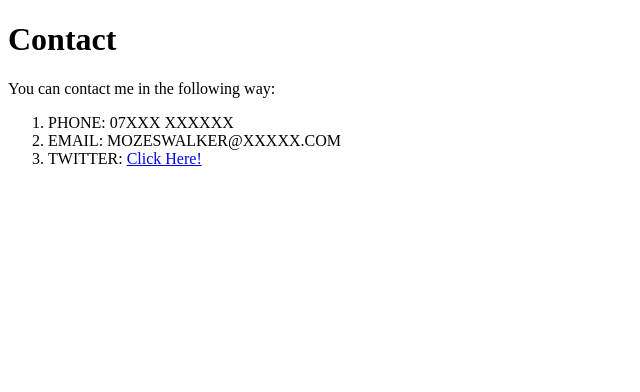
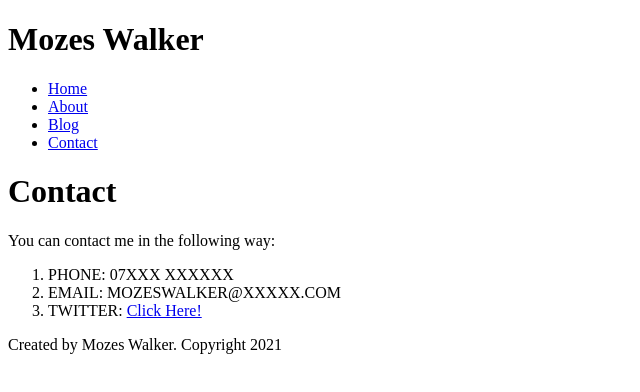
Before and after one commit to ADevCalledMo/gatsby-page, a Gatsby site: page /contact in a window 1280 px wide. Shown: the whole page, without its empty margins (0-640 px from the left). Built offline with nearby package versions, Linux system fonts and the light colour scheme; Gatsby itself is replaced by a stand-in of ours.

Commit message:
footer + header components made, implemented into pages

```diff
--- /dev/null
+++ b/src/components/footer.js
@@ -0,0 +1,11 @@
+import React from "react";
+
+const Footer = () => {
+  return (
+    <footer>
+      <p>Created by Mozes Walker. Copyright 2021</p>
+    </footer>
+  );
+};
+
+export default Footer;
--- /dev/null
+++ b/src/components/header.js
@@ -0,0 +1,18 @@
+import React from "react";
+import { Link } from "gatsby"
+
+const Header = () => {
+    return (
+        <header>
+            <h1>Mozes Walker</h1>
+            <ul>
+                <li><Link to="/">Home</Link></li>
+                <li><Link to="/about">About</Link></li>
+                <li><Link to="/blog">Blog</Link></li>
+                <li><Link to="/contact">Contact</Link></li>
+            </ul>
+        </header>
+    )
+}
+
+export default Header
--- a/src/pages/about.js
+++ b/src/pages/about.js
@@ -1,12 +1,17 @@
 import React from "react"
 import { Link } from "gatsby"
+
+import Footer from "../components/footer"
+import Header from "../components/header"
 
 const AboutPage = () => {
     return (
         <div>
+            <Header />
             <h1>About Me</h1>
             <p>Here will be a brief description of my journey so far...</p>
             <p> Need to talk to me about something? <Link to="/contact"> Contact me.</Link></p>
+            <Footer />
         </div>
     )
 }
--- a/src/pages/blog.js
+++ b/src/pages/blog.js
@@ -1,11 +1,15 @@
 import React from "react"
 
+import Footer from "../components/footer"
+import Header from "../components/header"
 
 const BlogPage = () => {
     return (
         <div>
+            <Header />
             <h1>Blog Posts</h1>
             <p>Blog post will be added later to this page</p>
+            <Footer />
         </div>
     )
 }
--- a/src/pages/contact.js
+++ b/src/pages/contact.js
@@ -1,9 +1,12 @@
 import React from "react"
 
+import Footer from "../components/footer"
+import Header from "../components/header"
 
 const ContactPage = () => {
     return (
         <div>
+            <Header />
             <h1>Contact</h1>
             <p>You can contact me in the following way:</p>
             <ol>
@@ -11,6 +14,7 @@
                 <li>EMAIL: MOZESWALKER@XXXXX.COM</li>
                 <li>TWITTER: <a href="https://www.google.com" target="_blank" rel="noreferrer"> Click Here!</a></li>
             </ol>
+            <Footer />
         </div>
     )
 }
--- a/src/pages/index.js
+++ b/src/pages/index.js
@@ -1,12 +1,17 @@
 import React from "react"
 import { Link } from "gatsby"
+
+import Footer from "../components/footer"
+import Header from "../components/header"
 
 const IndexPage = () => {
    return (
      <div>
+      <Header />
        <h1>Hello!</h1>
        <h2>I'm Mozes, I am a web developer from rainy Nottingham! </h2>
        <p> Need a Developer? <Link to="/contact"> Contact Me.</Link></p>
+       <Footer />
      </div>
    )
 }
```
